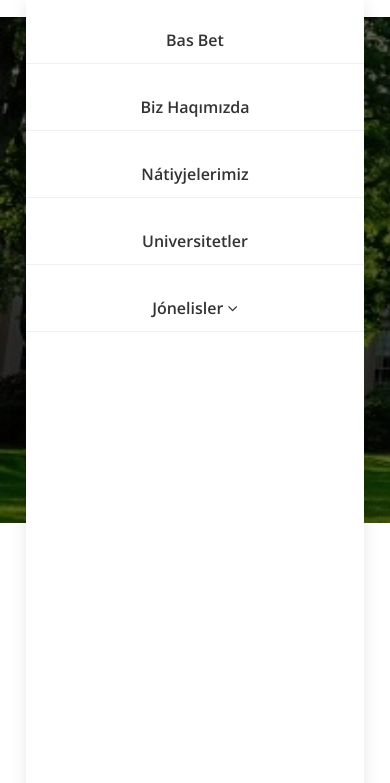
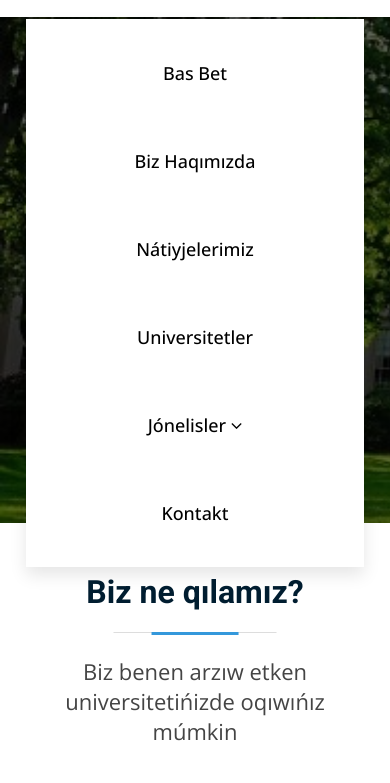
Before and after one commit to Shaxlo2027/uniworld, a plain HTML site: page index.html in a window 390 px wide. Both pictures are taken after a click on the button 348 px from the left and 39 px from the top of the page. Shown: the part 61-844 px from the top of the page. Drawn offline with nearby package versions, Linux system fonts and the light colour scheme.

Commit message:
Add files via upload

```diff
--- a/styles/style.css
+++ b/styles/style.css
@@ -977,51 +977,43 @@
     align-items: center;
   }
 
-  /* Telefon formatında menyu dizimin ústi-ústine jasırıw */
-  .header-menu {
-    position: static;
-  }
-
+  /* Telefon ekranındaǵı header ishindegi tiykarǵı menyu (basında jasırın turadı) */
   .header-items {
-    display: none;
+    display: none !important;
     position: absolute;
-    top: 100%;
+    top: 60px;
     left: 0;
     width: 100%;
     background-color: #ffffff;
     flex-direction: column !important;
     padding: 20px 0 !important;
     box-shadow: 0px 8px 16px rgba(0, 0, 0, 0.1);
-    z-index: 9999;
+    z-index: 1000;
   }
 
-  /* JavaScript arqalı menyu ashılǵanda isleytuǵın klass */
+  /* JavaScript knopka basılǵanda usı 'active' klassın qosadı hám header linkleri kórinedi. */
   .header-items.active {
     display: flex !important;
   }
 
   .header-items li {
-    margin: 0 !important;
+    margin: 12px 0 !important;
     text-align: center;
     width: 100%;
-    position: relative;
   }
 
   .header-items li a {
-    color: #333333 !important;
-    font-size: 16px !important;
+    font-size: 18px !important;
+    color: #000000 !important;
     display: block;
-    padding: 12px 0 !important;
-    border-bottom: 1px solid #f0f0f0;
+    padding: 10px 0;
+    font-weight: 500;
+    transition: 0.3s;
   }
 
-  /* Drop Down */
-  .drop-items, .deep-drop-down {
-    position: static !important;
-    box-shadow: none !important;
-    padding: 0 !important;
-    background-color: #f9f9f9 !important;
-    border: none !important;
+  .header-items li a:hover {
+    color: var(--light-blue) !important;
+    background-color: #f5f5f5;
   }
 
   /* Úsh sızıq knopkasin telefon ekranında kórsetiw */
```
